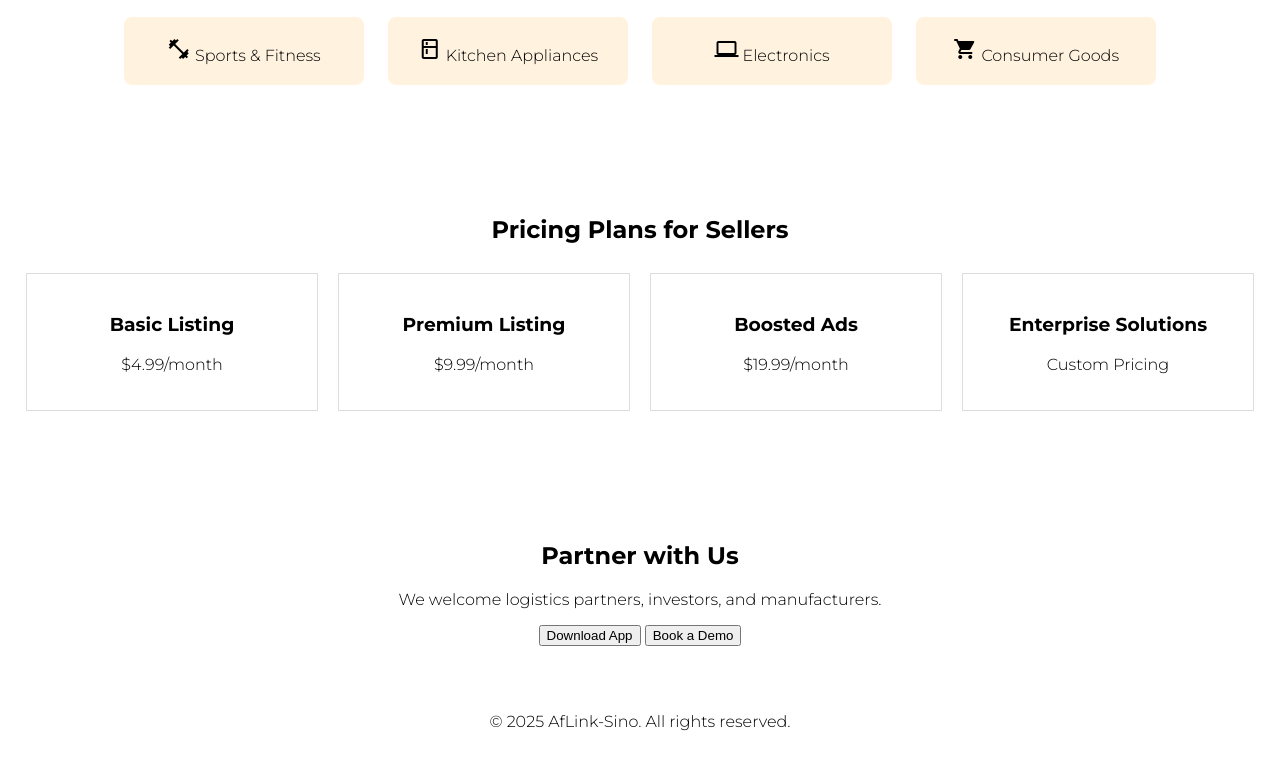
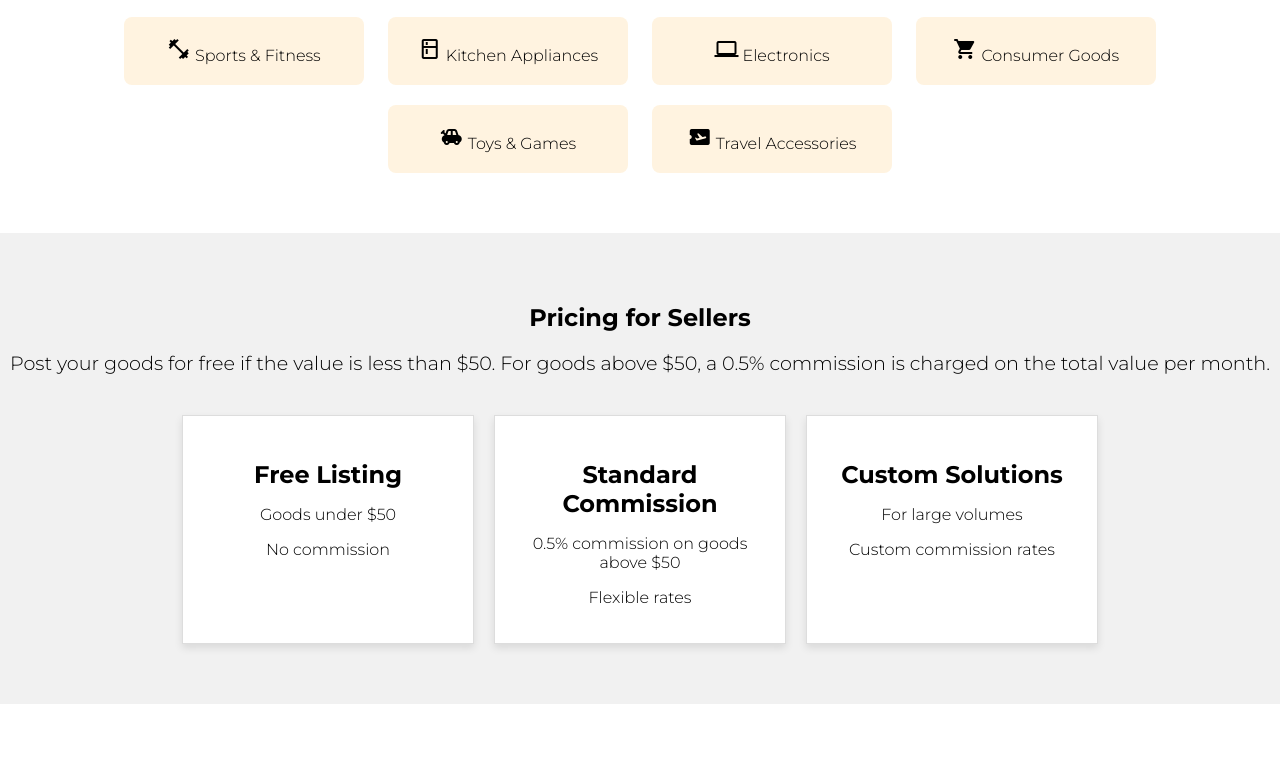
Before and after one commit to devmaina/aflink-sino, a plain HTML site: page index.html in a window 1280 px wide. Shown: the part 472-1240 px from the top of the page. Before the commit the page ends 1219 px from the top, so only its background shows below. Drawn offline with Linux system fonts and the light colour scheme.

Commit message:
Update index.html

```diff
--- a/index.html
+++ b/index.html
@@ -20,11 +20,20 @@
         nav { background: var(--primary-color); padding: 15px; color: white; display: flex; justify-content: space-between; }
         nav a { color: white; text-decoration: none; margin: 0 15px; }
         .hero { padding: 50px; background: var(--secondary-color); color: white; }
-        .categories, .pricing, .partnership { padding: 50px 0; }
-        .category-item { display: inline-block; width: 200px; padding: 20px; margin: 10px; background: #fff3e0; border-radius: 8px; }
+        .categories, .partnership { padding: 50px 0; }
+        .category-item {
+            display: inline-block; width: 200px; padding: 20px; margin: 10px; background: #fff3e0; border-radius: 8px;
+            transition: transform 0.3s ease;
+        }
+        .category-item:hover { transform: scale(1.1); }
+        .pricing { padding: 50px 0; background: #f1f1f1; }
+        .pricing-text { font-size: 1.2em; margin-bottom: 30px; }
         .pricing-table { display: flex; justify-content: center; flex-wrap: wrap; }
-        .pricing-card { border: 1px solid #ddd; padding: 20px; margin: 10px; width: 250px; }
+        .pricing-card { border: 1px solid #ddd; padding: 20px; margin: 10px; width: 250px; text-align: center; background: #fff; box-shadow: 0 4px 8px rgba(0, 0, 0, 0.1); transition: transform 0.3s ease; }
+        .pricing-card:hover { transform: scale(1.05); }
         .cta { background: var(--accent-color); padding: 20px; color: white; }
+        .pricing-card h3 { font-size: 1.5em; margin-bottom: 10px; }
+        footer { background: var(--primary-color); color: white; padding: 10px 0; }
     </style>
 </head>
 <body>
@@ -37,10 +46,12 @@
             <a href="#contact">Contact</a>
         </div>
     </nav>
+
     <section class="hero">
         <h1>Connecting Africa with China's Best Manufacturers</h1>
         <p>Fast, reliable, and affordable trade solutions for businesses and consumers.</p>
     </section>
+
     <section class="categories" id="categories">
         <h2>Top Product Categories</h2>
         <div class="category-item"><i class="material-icons">home</i> Household Goods</div>
@@ -51,22 +62,39 @@
         <div class="category-item"><i class="material-icons">kitchen</i> Kitchen Appliances</div>
         <div class="category-item"><i class="material-icons">laptop</i> Electronics</div>
         <div class="category-item"><i class="material-icons">shopping_cart</i> Consumer Goods</div>
+        <div class="category-item"><i class="material-icons">toys</i> Toys & Games</div>
+        <div class="category-item"><i class="material-icons">airplane_ticket</i> Travel Accessories</div>
     </section>
+
     <section class="pricing" id="pricing">
-        <h2>Pricing Plans for Sellers</h2>
+        <h2>Pricing for Sellers</h2>
+        <p class="pricing-text">Post your goods for free if the value is less than $50. For goods above $50, a 0.5% commission is charged on the total value per month.</p>
         <div class="pricing-table">
-            <div class="pricing-card"> <h3>Basic Listing</h3> <p>$4.99/month</p> </div>
-            <div class="pricing-card"> <h3>Premium Listing</h3> <p>$9.99/month</p> </div>
-            <div class="pricing-card"> <h3>Boosted Ads</h3> <p>$19.99/month</p> </div>
-            <div class="pricing-card"> <h3>Enterprise Solutions</h3> <p>Custom Pricing</p> </div>
+            <div class="pricing-card">
+                <h3>Free Listing</h3>
+                <p>Goods under $50</p>
+                <p>No commission</p>
+            </div>
+            <div class="pricing-card">
+                <h3>Standard Commission</h3>
+                <p>0.5% commission on goods above $50</p>
+                <p>Flexible rates</p>
+            </div>
+            <div class="pricing-card">
+                <h3>Custom Solutions</h3>
+                <p>For large volumes</p>
+                <p>Custom commission rates</p>
+            </div>
         </div>
     </section>
+
     <section class="partnership" id="contact">
         <h2>Partner with Us</h2>
         <p>We welcome logistics partners, investors, and manufacturers.</p>
         <button>Download App</button>
         <button>Book a Demo</button>
     </section>
+
     <footer>
         <p>&copy; 2025 AfLink-Sino. All rights reserved.</p>
     </footer>
```
